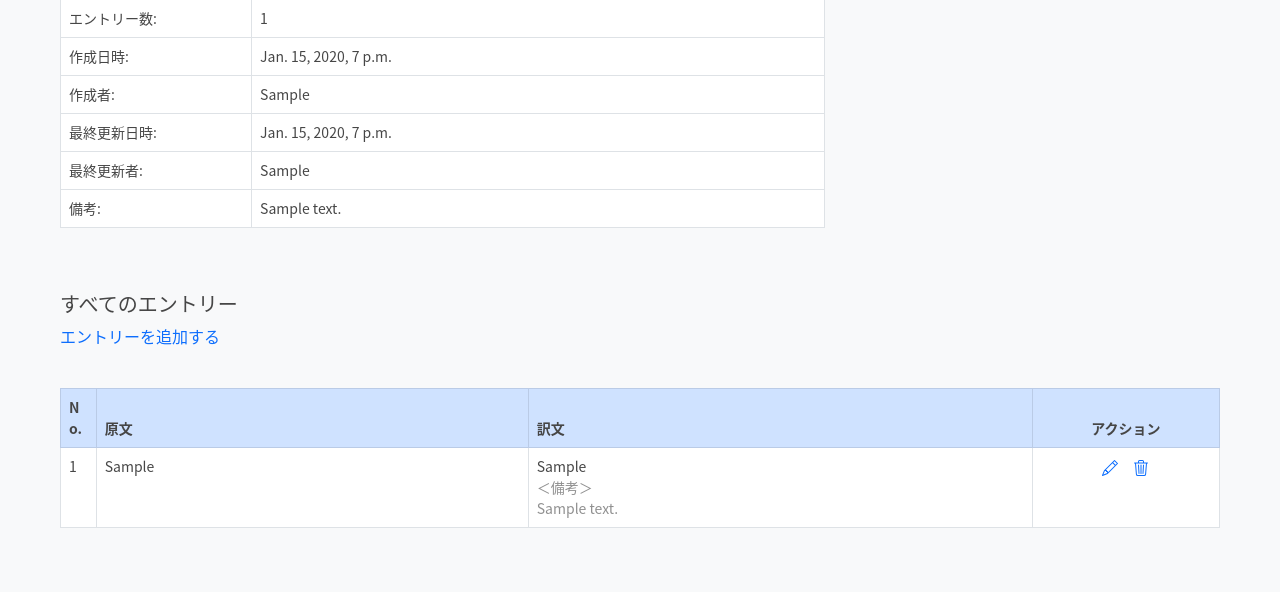
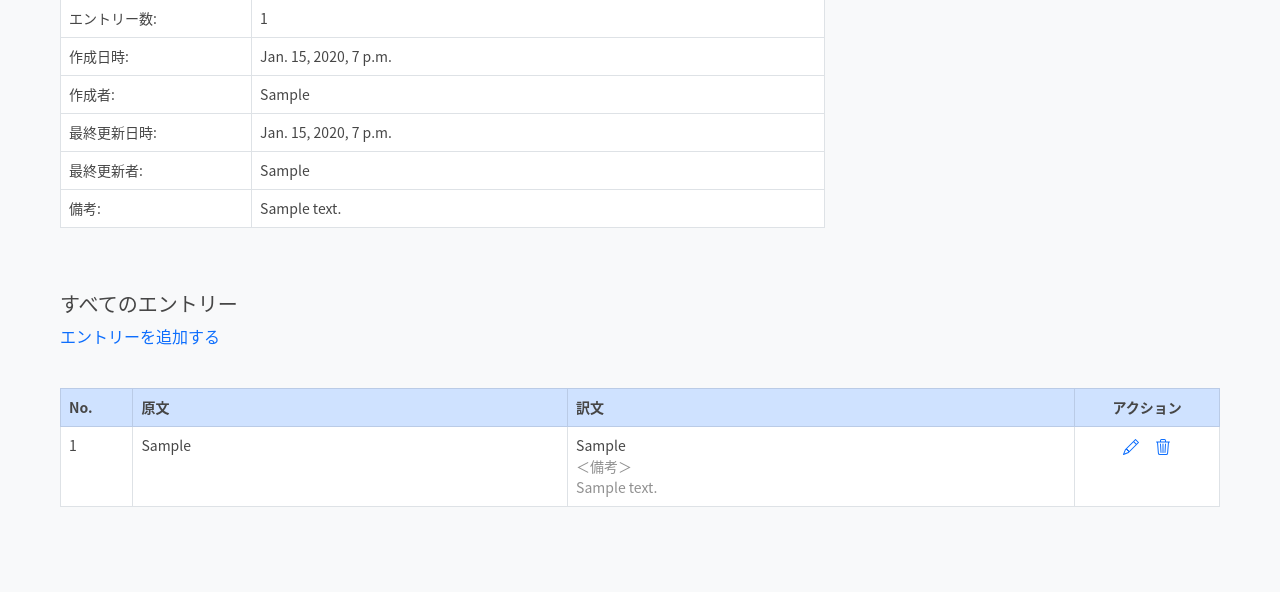
Before and after one commit to 4ka0/honyaku_archive, a Django app: page /glossary/1/ in a window 1280 px wide. Shown: the part 291-883 px from the top of the page. After the commit the page ends 798 px from the top, so only its background shows below. Run offline with Django 3.2, Linux system fonts and the light colour scheme; a user stored in the database is signed in; tables that the repository leaves empty hold one stand-in row (values such as "Sample post"); parts of the project's set-up code (start-up, migrations or seed data) failed here and were passed over; some libraries are stand-ins or nearby versions.

Commit message:
Minor template update

```diff
--- a/templates/glossary_detail.html
+++ b/templates/glossary_detail.html
@@ -116,10 +116,10 @@
 
                     <thead class="table-primary">
                         <tr>
-                        <th scope="col" style="width: 2%">No.</th>
+                        <th scope="col" style="width: 5%">No.</th>
                         <th scope="col" style="width: 30%">原文</th>
                         <th scope="col" style="width: 35%">訳文</th>
-                        <th scope="col" class="col-center-align" style="width: 13%">アクション</th>
+                        <th scope="col" class="col-center-align" style="width: 10%">アクション</th>
                         </tr>
                     </thead>
 
--- a/templates/translation_detail.html
+++ b/templates/translation_detail.html
@@ -101,8 +101,8 @@
 
             <thead class="table-primary">
                 <tr>
-                <th scope="col" style="width: 48%">原文</th>
-                <th scope="col" style="width: 52%">訳文</th>
+                    <th scope="col" style="width: 48%">原文</th>
+                    <th scope="col" style="width: 52%">訳文</th>
                 </tr>
             </thead>
 
```
